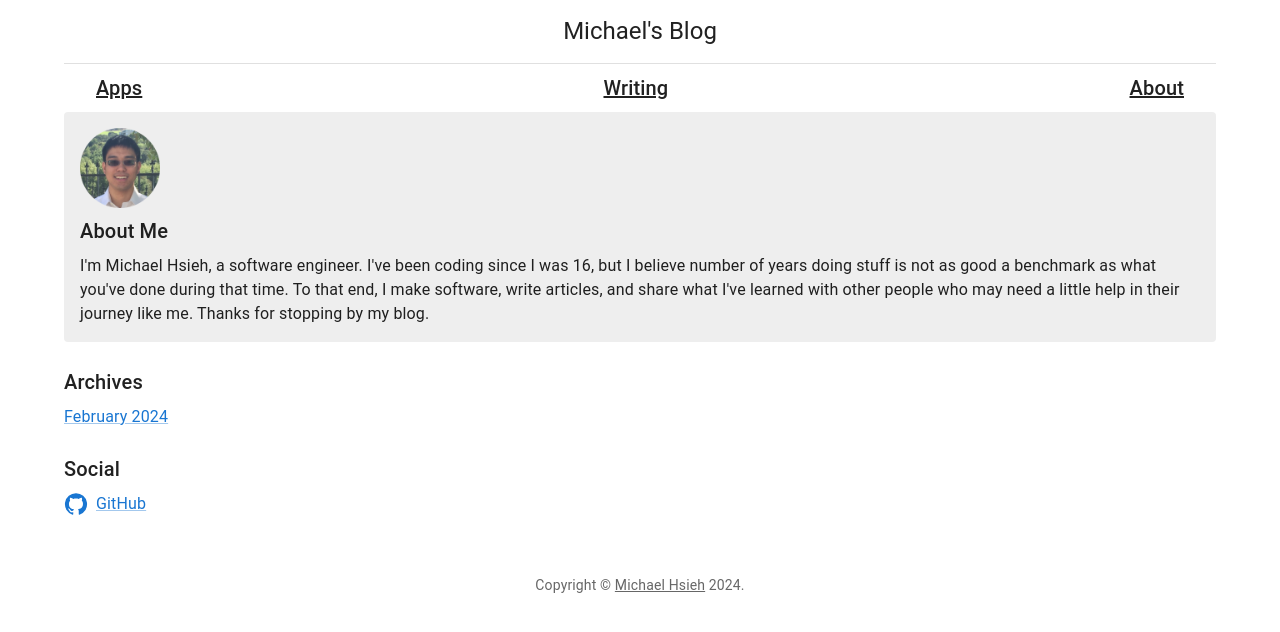
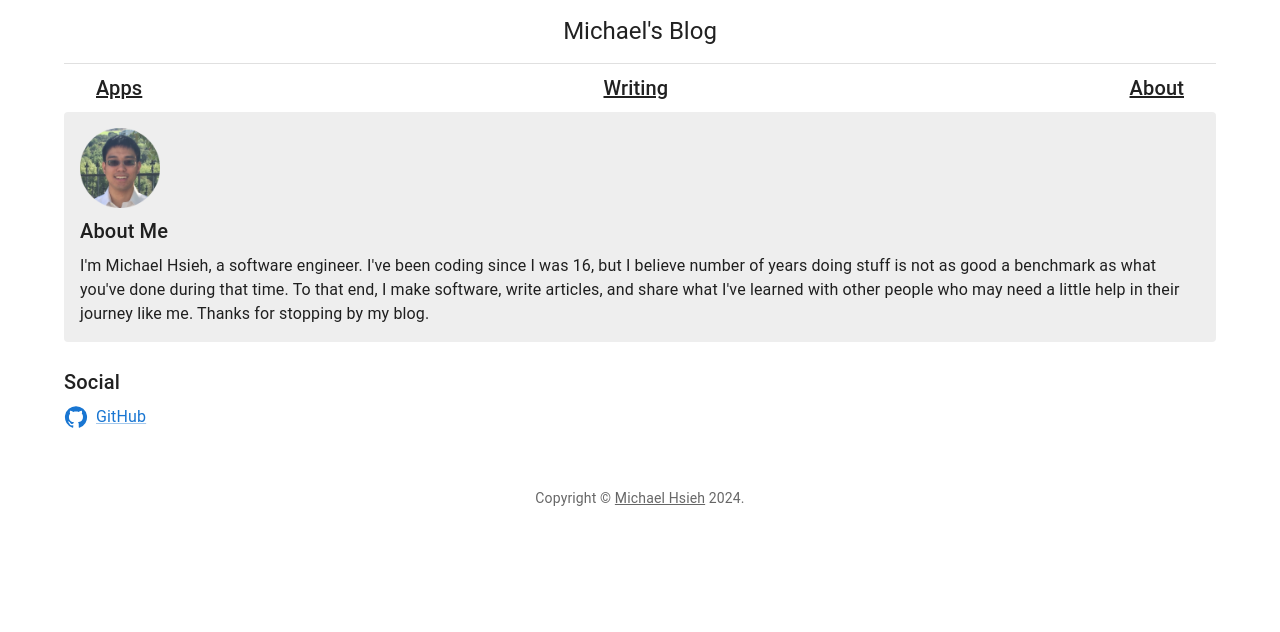
Before and after one commit to mdhsieh/mdhsieh.github.io, a React (Create React App) app: page /about in a window 1280 px wide. Shown: the top 632 px of the page. Built offline with nearby package versions, Linux system fonts and the light colour scheme.

Commit message:
Remove archives section from sidebar for now.
Link would not go anywhere so don't include for now.

```diff
--- a/src/Sidebar.js
+++ b/src/Sidebar.js
@@ -18,14 +18,7 @@ function Sidebar(props) {
         </Typography>
         <Typography>{description}</Typography>
       </Paper>
-      <Typography variant="h6" gutterBottom sx={{ mt: 3 }}>
-        Archives
-      </Typography>
-      {archives.map((archive) => (
-        <Link display="block" variant="body1" href={archive.url} key={archive.title}>
-          {archive.title}
-        </Link>
-      ))}
+
       <Typography variant="h6" gutterBottom sx={{ mt: 3 }}>
         Social
       </Typography>
```
